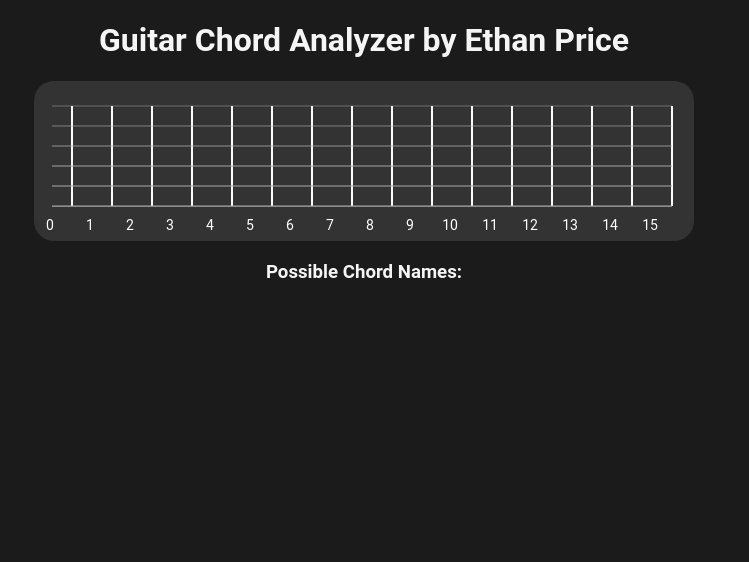
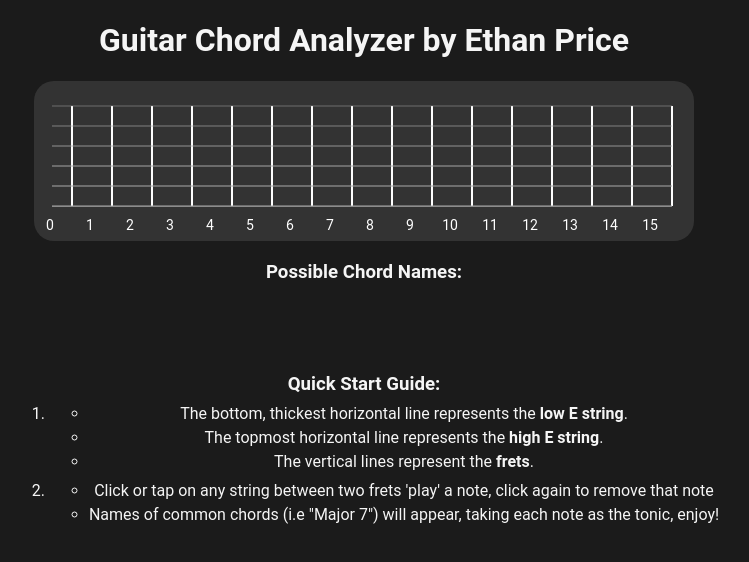
Before and after one commit to ethanprice38/guitarchordanalyzer, a React (Create React App) app in the folder frontend/: page / in a window 1280 px wide. Shown: the top 562 px of the page, without its empty margins (276-1025 px from the left). Built offline with nearby package versions, Linux system fonts and the light colour scheme.

Commit message:
quick start guide

```diff
--- a/frontend/src/App.js
+++ b/frontend/src/App.js
@@ -7,10 +7,12 @@ function App() {
   const [chords, setChords] = useState([]);
   const [frettedNotes, setFrettedNotes] = useState([])
   const firstRenderRef = useRef(true);
+  const apiUrl = process.env.REACT_APP_API_URL;
+
 
   const handleAnalyzeChords = async (notes) => {
     try {
-      const response = await axios.post('http://127.0.0.1:5000/analyze_chords', { notes });
+      const response = await axios.post('https://guitarchordanalyzer.onrender.com/analyze_chords', { notes });
       setChords(response.data.matching_chords);
     } catch (error) {
       console.error('Error analyzing chords:', error);
@@ -45,6 +47,26 @@ function App() {
               <div key={index}>{chord}</div>
             ))}
           </span>
+          <p style={{ marginTop: '90px', fontFamily: 'Roboto', fontSize: '14pt', fontWeight:'bold', color: 'whitesmoke'}}>
+            Quick Start Guide:
+          </p>
+          <p style={{fontFamily: 'Roboto', fontSize: '12pt', color: 'whitesmoke', marginTop: '-10px'}}>
+            <ol>
+              <li>
+                <ul>
+                  <li style={{marginTop: '5px'}}>The bottom, thickest horizontal line represents the <b>low E string</b>.</li>
+                  <li style={{marginTop: '5px'}}>The topmost horizontal line represents the <b>high E string</b>.</li>
+                  <li style={{marginTop: '5px'}}>The vertical lines represent the <b>frets</b>.</li>
+                </ul>
+              </li>
+              <li style={{marginTop: '10px'}}>
+                <ul>
+                  <li>Click or tap on any string between two frets 'play' a note, click again to remove that note</li>
+                  <li style={{marginTop: '5px'}}>Names of common chords (i.e "Major 7") will appear, taking each note as the tonic, enjoy!</li>
+                </ul>
+              </li>
+            </ol>
+          </p>
         </div>
       </div>
     </div>
```
Also changed, not shown: 1 other file (tests, documents, lock files or other folders).
